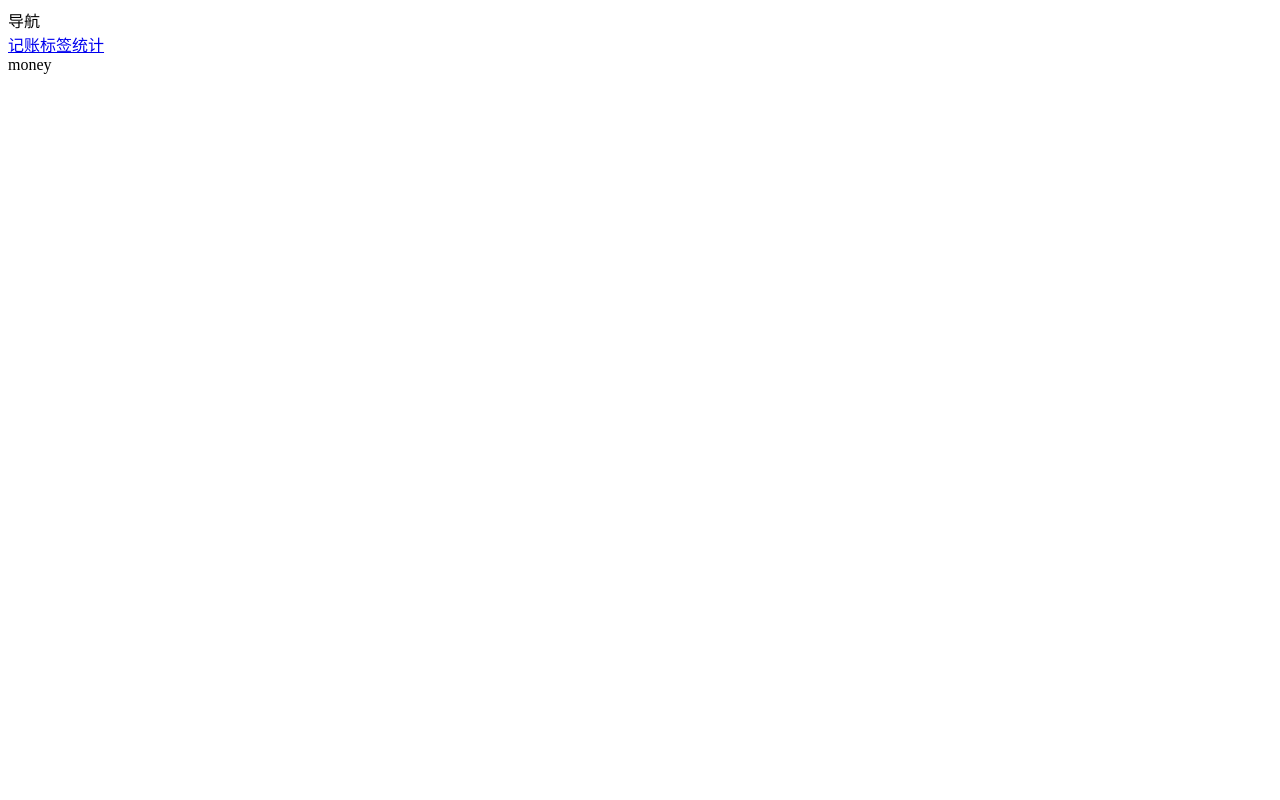
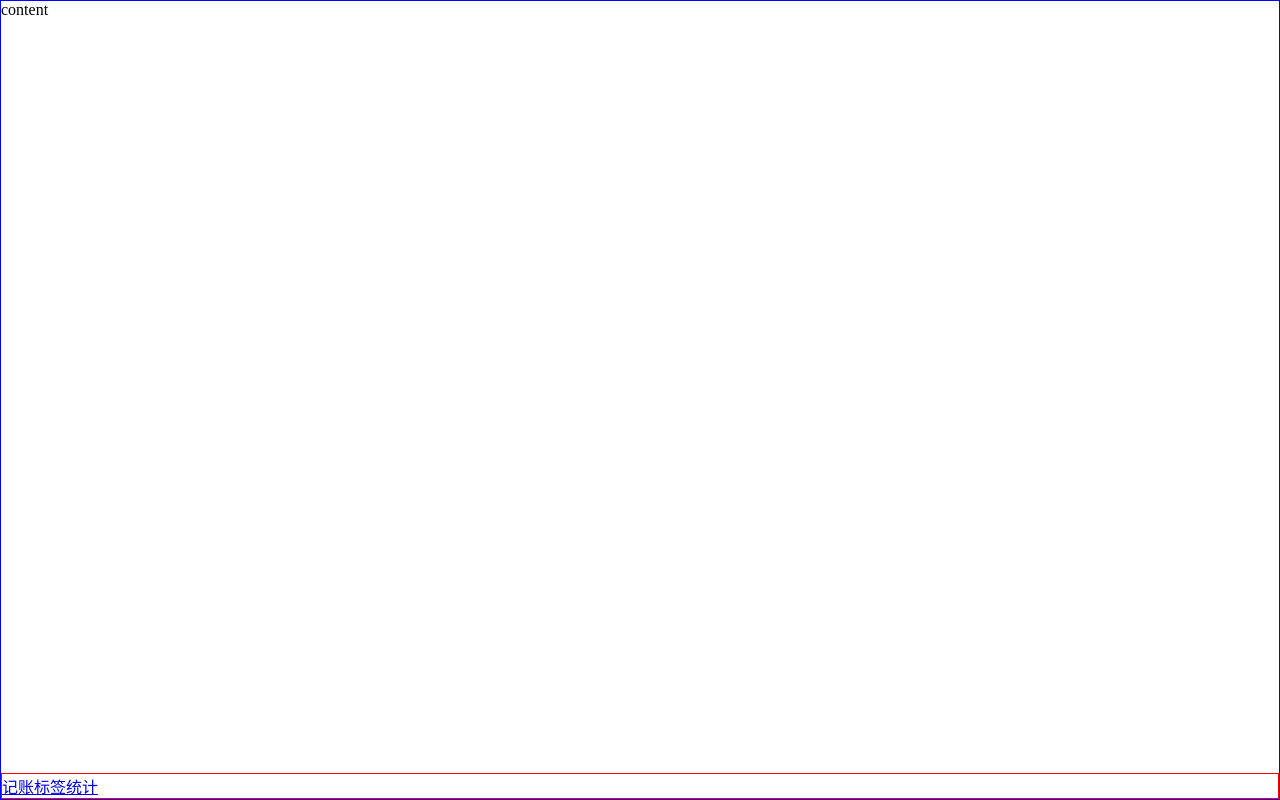
Before and after one commit to FFreshMan/money-local-demo1, a Vue app: page /#/ in a window 1280 px wide. Built offline with nearby package versions, Linux system fonts and the light colour scheme.

Commit message:
money布局

```diff
--- a/src/App.vue
+++ b/src/App.vue
@@ -6,7 +6,12 @@
 //router-view就是用来表示一个路由对象所处的位置
 //router-link是一个导航组件能跳转到相应的router
 <style lang="scss">
-  @import "~@/assets/1.css";
+  * {
+    margin: 0;
+    padding: 0;
+    box-sizing: border-box;
+  }
+
   #app {
     font-family: Avenir, Helvetica, Arial, sans-serif;
     -webkit-font-smoothing: antialiased;
@@ -30,7 +35,5 @@
 </style>
 <script>
 
-  export default {
-
-  }
+  export default {}
 </script>
--- a/src/assets/1.css
+++ /dev/null
@@ -1,3 +0,0 @@
-body{
-  background: white;
-}
--- a/src/components/Nav.vue
+++ b/src/components/Nav.vue
@@ -1,6 +1,5 @@
 <template>
-  <div>
-    <div>导航</div>
+  <div class="nav">
     <router-link to="/Money">记账</router-link>
     <router-link to="/labels">标签</router-link>
     <router-link to="/statistics">统计</router-link>
@@ -14,5 +13,7 @@
 </script>
 
 <style lang="scss" scoped>
-
+  .nav{
+    border: 1px solid red;
+  }
 </style>
--- a/src/views/Money.vue
+++ b/src/views/Money.vue
@@ -1,7 +1,9 @@
 <template>
-  <div>
+  <div class="nav-wrapper">
+    <div class="content">
+      <p>content</p>
+    </div>
     <Nav/>
-    money
   </div>
 </template>
 <script lang="ts">
@@ -11,5 +13,14 @@
 </script>
 
 <style lang="scss" scoped>
-
+  .nav-wrapper {
+    border: 1px solid blue;
+    display: flex;
+    flex-direction: column;
+    height: 100vh;
+  }
+  .content{
+    overflow: auto;
+    flex-grow: 1;
+  }
 </style>
--- a/src/views/NotFound.vue
+++ b/src/views/NotFound.vue
@@ -5,6 +5,7 @@
   </div>
 
 </template>
+
 
 <script lang="ts">
   export default {
```
Lines whose indentation alone changed are shown as unchanged.
